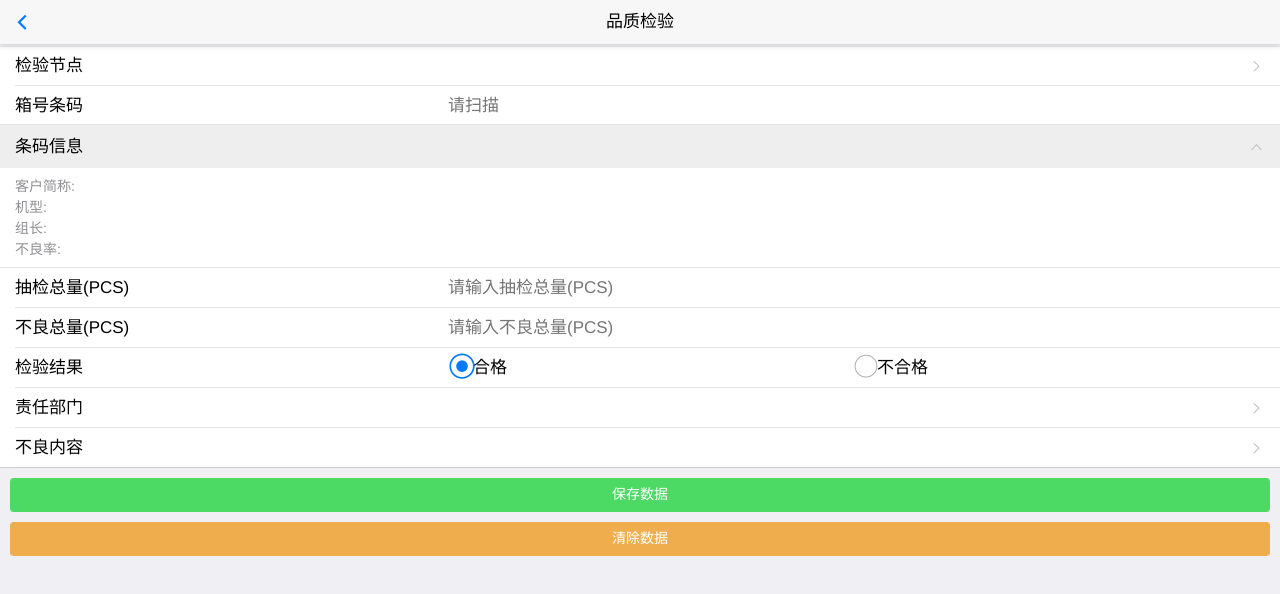
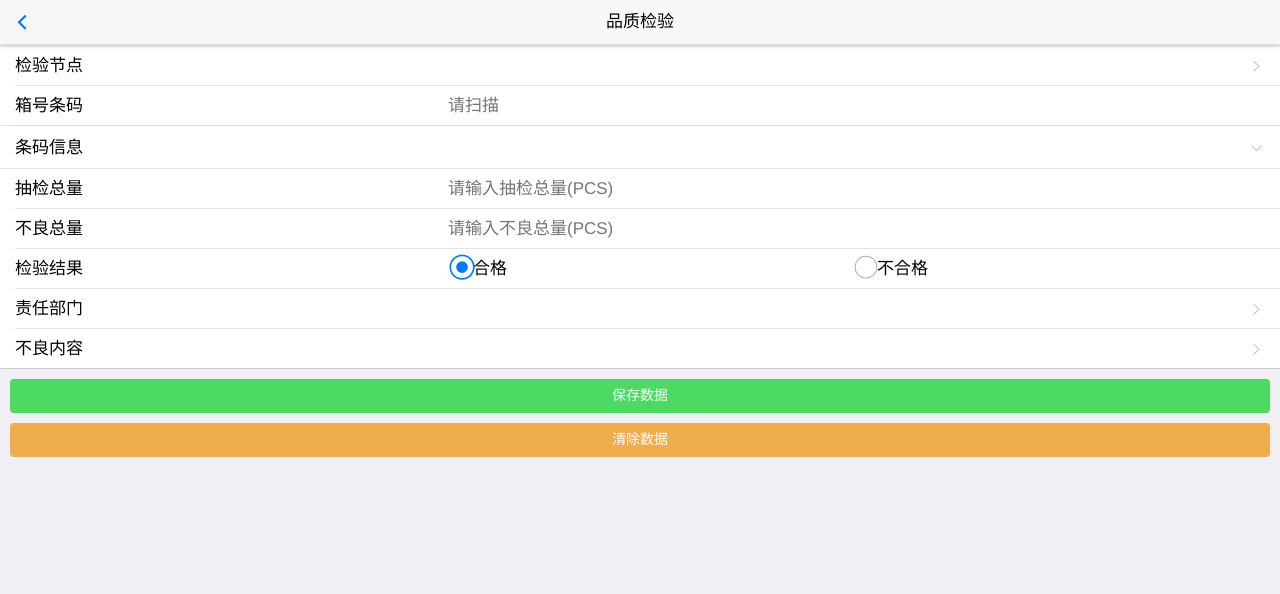
Before and after one commit to fuyuanxiu/huayu-pda, a plain HTML site: page web/qual_inspect.html in a window 1280 px wide. Drawn offline with Linux system fonts and the light colour scheme.

Commit message:
lst提交

```diff
--- a/web/qual_inspect.html
+++ b/web/qual_inspect.html
@@ -36,7 +36,7 @@
 					<input id="boxCode" placeholder="请扫描" type="text" class="mui-input-clear">
 				</div>
 				<ul class="mui-table-view">
-					<li class="mui-table-view-cell mui-collapse mui-active">
+					<li class="mui-table-view-cell mui-collapse">
 						<a class="mui-navigate-right" href="#">条码信息</a>
 						<div class="mui-collapse-content">
 							<p>客户简称:&nbsp; <span id="cust_s"></span></p>
@@ -47,11 +47,11 @@
 					</li>
 				</ul>
 				<div class="mui-input-row">
-					<label>抽检总量(PCS)</label>
+					<label>抽检总量</label>
 					<input id="checkTot" placeholder="请输入抽检总量(PCS)" type="text" class="mui-input-clear">
 				</div>
 				<div class="mui-input-row">
-					<label>不良总量(PCS)</label>
+					<label>不良总量</label>
 					<input id="badTot" placeholder="请输入不良总量(PCS)" type="text" class="mui-input-clear">
 				</div>
 				<div class="mui-input-row">
@@ -158,10 +158,10 @@
 							var arr = {};
 							arr["boxCode"] = $("#boxCode").val();
 							arr["qty"] = list[0].QTY;
-							if (barcodeList.length >= 11) {
-								mui.alert("一次最多提交10个箱条码")
-								return false;
-							}
+							// if (barcodeList.length >= 11) {
+							// 	mui.alert("一次最多提交10个箱条码")
+							// 	return false;
+							// }
 							barcodeList.push(arr);
 							document.getElementById('barcodeId').innerHTML = template('template', {
 								"record": barcodeList
```
Also changed, not shown: manifest.json.
